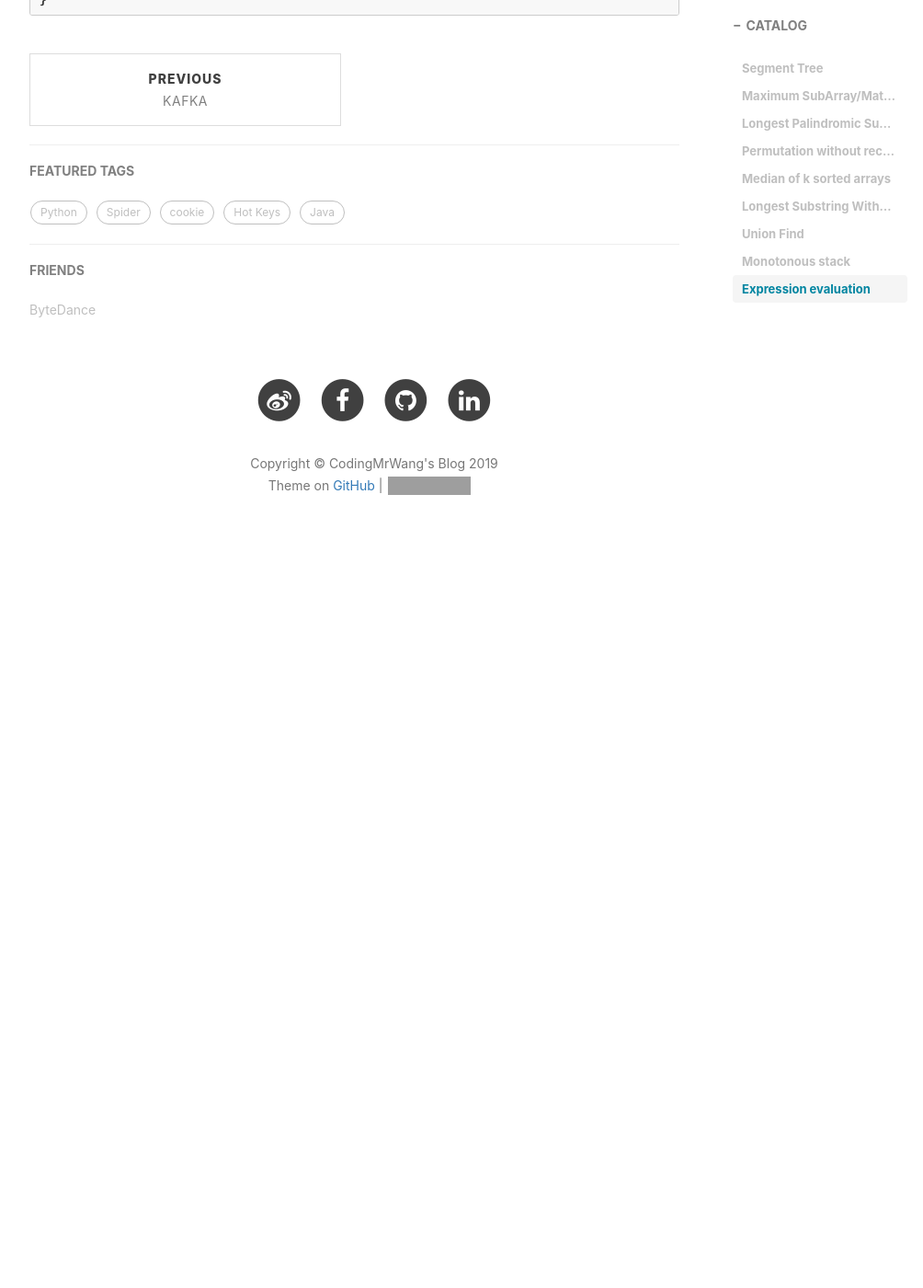
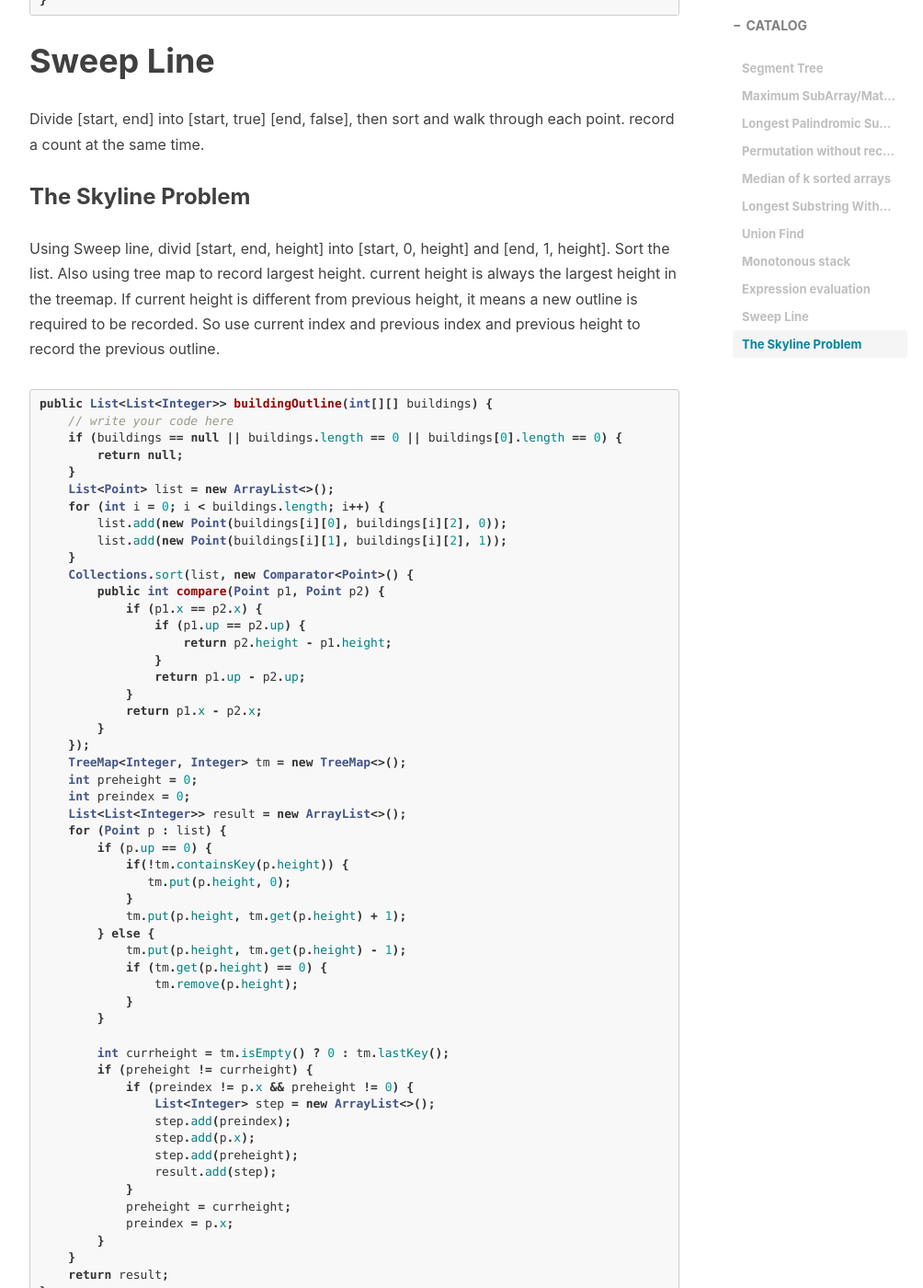
Before and after one commit to CodingMrWang/codingmrwang.github.io, a Jekyll site: the page built from _posts/2018-12-19-datastructure.md, in a window 1280 px wide and 1400 px high, scrolled down 9108 px. Shown: the whole window at 92% size, without its empty margins (233-1237 px from the left). Built offline with Jekyll 4.4.1, drawn with Linux system fonts in a browser that asks for light colours; nearby versions of some CDN libraries; comment, search, counter and statistics services are not loaded; before the commit the page ends 9740 px from its top, so only the background shows below that; some of the changed text lies outside the part shown; grey boxes are pictures that could not be loaded.

Commit message:
update sweep line

````diff
--- a/_posts/2018-12-19-datastructure.md
+++ b/_posts/2018-12-19-datastructure.md
@@ -459,3 +459,75 @@ private void getResult(int a, int b, String oper, Stack<Integer> numStack) {
     }
 }
 ```
+
+# Sweep Line
+
+Divide [start, end] into [start, true] [end, false], then sort and walk through each point. record a count at the same time.
+
+### The Skyline Problem
+
+Using Sweep line, divid [start, end, height] into [start, 0, height] and [end, 1, height]. Sort the list. Also using tree map to record largest height. current height is always the largest height in the treemap. If current height is different from previous height, it means a new outline is required to be recorded. So use current index and previous index and previous height to record the previous outline.
+
+```java
+public List<List<Integer>> buildingOutline(int[][] buildings) {
+    // write your code here
+    if (buildings == null || buildings.length == 0 || buildings[0].length == 0) {
+        return null;
+    }
+    List<Point> list = new ArrayList<>();
+    for (int i = 0; i < buildings.length; i++) {
+        list.add(new Point(buildings[i][0], buildings[i][2], 0));
+        list.add(new Point(buildings[i][1], buildings[i][2], 1));
+    }
+    Collections.sort(list, new Comparator<Point>() {
+        public int compare(Point p1, Point p2) {
+            if (p1.x == p2.x) {
+                if (p1.up == p2.up) {
+                    return p2.height - p1.height;
+                }
+                return p1.up - p2.up;
+            }
+            return p1.x - p2.x;
+        }
+    });
+    TreeMap<Integer, Integer> tm = new TreeMap<>();
+    int preheight = 0;
+    int preindex = 0;
+    List<List<Integer>> result = new ArrayList<>();
+    for (Point p : list) {
+        if (p.up == 0) {
+            if(!tm.containsKey(p.height)) {
+               tm.put(p.height, 0);
+            }
+            tm.put(p.height, tm.get(p.height) + 1);
+        } else {
+            tm.put(p.height, tm.get(p.height) - 1);
+            if (tm.get(p.height) == 0) {
+                tm.remove(p.height);
+            }
+        }
+
+        int currheight = tm.isEmpty() ? 0 : tm.lastKey();
+        if (preheight != currheight) {
+            if (preindex != p.x && preheight != 0) {
+                List<Integer> step = new ArrayList<>();
+                step.add(preindex);
+                step.add(p.x);
+                step.add(preheight);
+                result.add(step);
+            }
+            preheight = currheight;
+            preindex = p.x;
+        }
+    }
+    return result;
+}
+private static class Point {
+    int x, height, up;
+    Point(int x, int height, int up) {
+        this.x = x;
+        this.height = height;
+        this.up = up;
+    }
+}
+```
````
